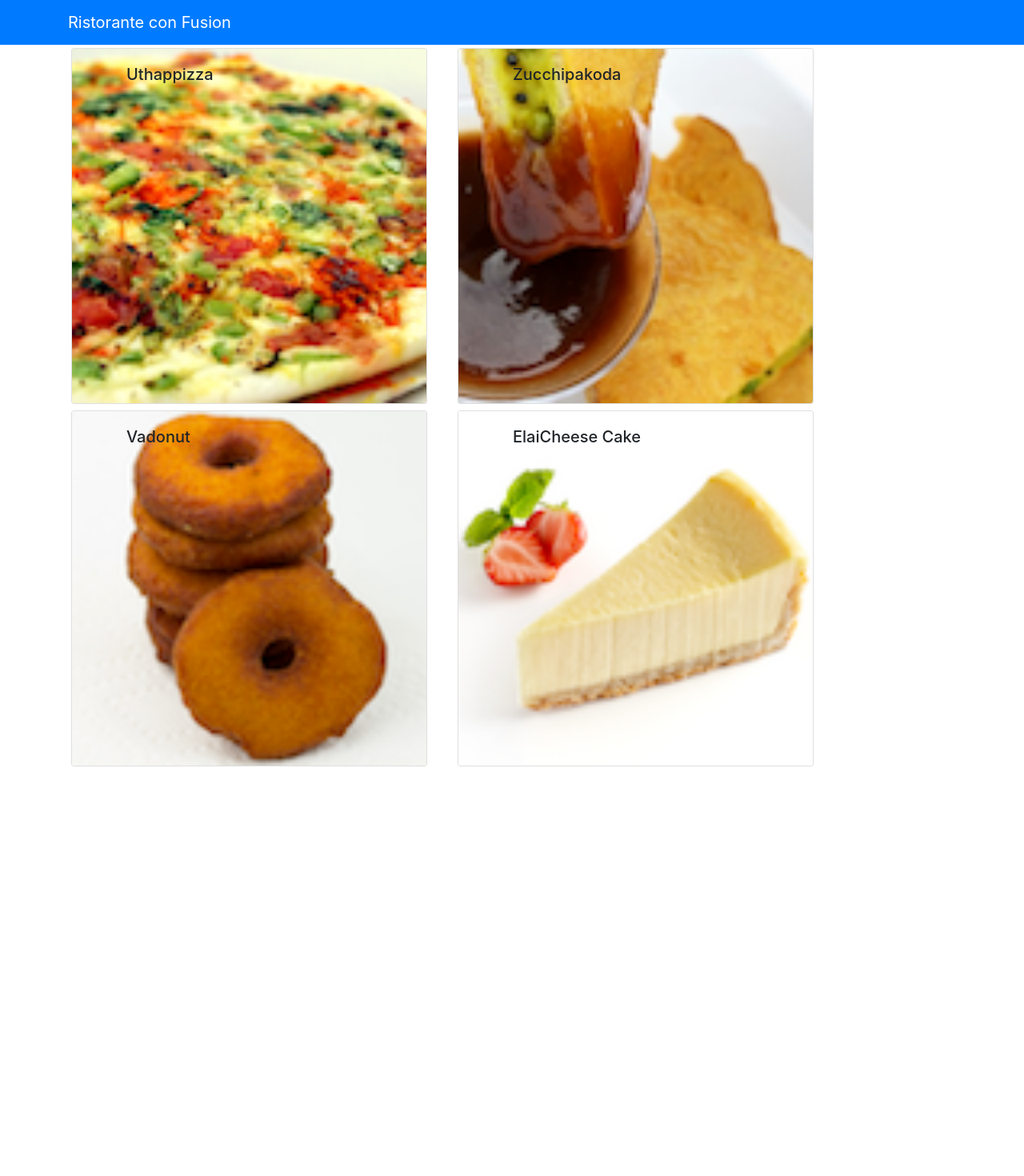
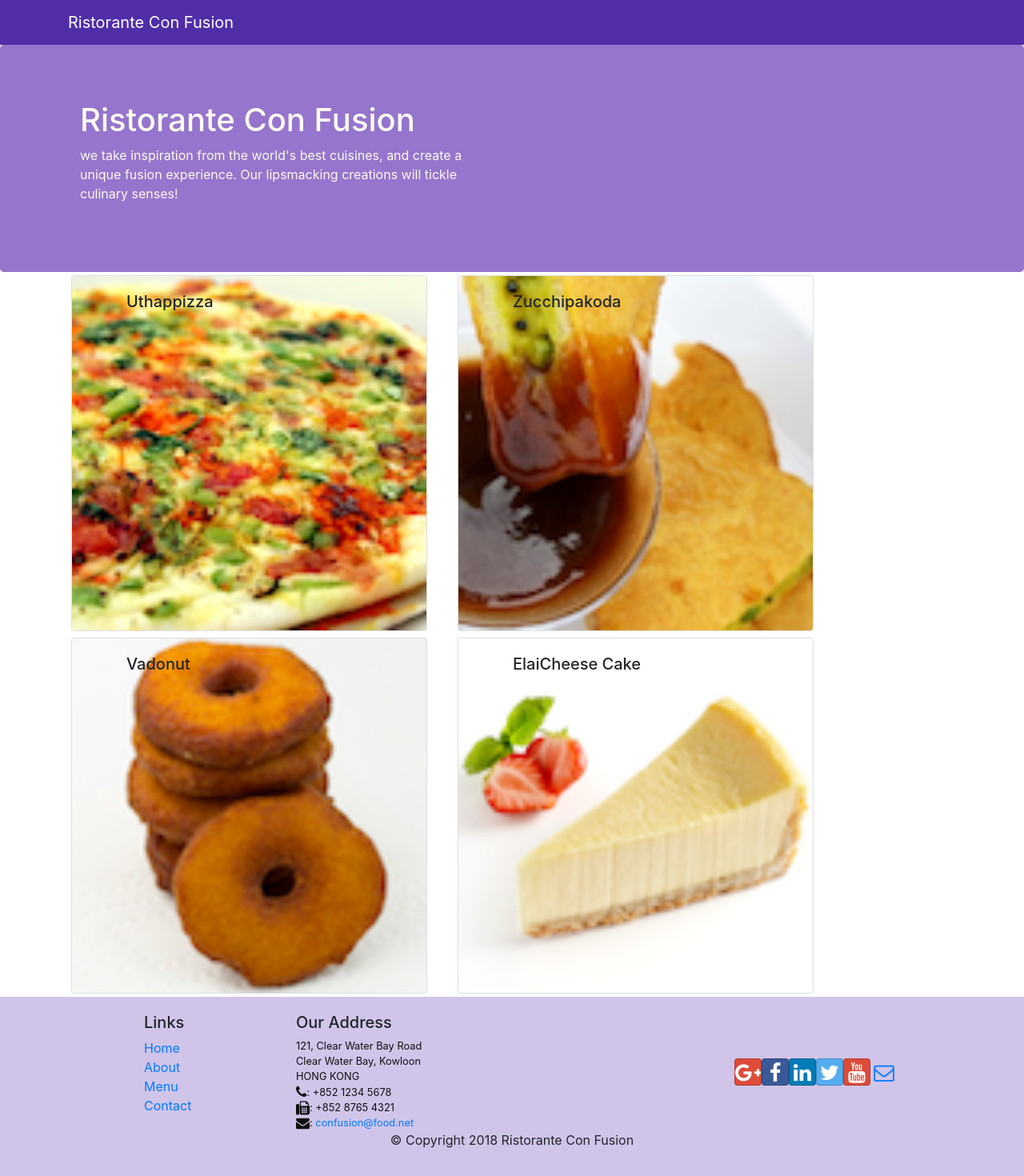
Before and after one commit to Lakhdher/confusion, a React (Create React App) app: page / in a window 1280 px wide. Shown: the top 1470 px of the page at 80% size. Before the commit the page ends 962 px from the top, so only its background shows below. Built offline with nearby package versions, Linux system fonts and the light colour scheme.

Commit message:
header and footer

```diff
--- a/package.json
+++ b/package.json
@@ -7,6 +7,8 @@
     "@testing-library/react": "^13.3.0",
     "@testing-library/user-event": "^13.5.0",
     "bootstrap": "^4.0.0",
+    "bootstrap-social": "^5.1.1",
+    "font-awesome": "^4.7.0",
     "react": "^18.1.0",
     "react-dom": "^18.1.0",
     "react-popper": "^0.9.2",
--- a/src/App.css
+++ b/src/App.css
@@ -1,38 +1,33 @@
-.App {
-  text-align: center;
+.row-header{
+  margin:0px auto;
+  padding:0px auto;
 }
 
-.App-logo {
-  height: 40vmin;
-  pointer-events: none;
+.row-content {
+  margin:0px auto;
+  padding: 50px 0px 50px 0px;
+  border-bottom: 1px ridge;
+  min-height:400px;
 }
 
-@media (prefers-reduced-motion: no-preference) {
-  .App-logo {
-    animation: App-logo-spin infinite 20s linear;
-  }
+.footer{
+  background-color: #D1C4E9;
+  margin:0px auto;
+  padding: 20px 0px 20px 0px;
+}
+.jumbotron {
+  padding:70px 30px 70px 30px;
+  margin:0px auto;
+  background: #9575CD ;
+  color:floralwhite;
 }
 
-.App-header {
-  background-color: #282c34;
-  min-height: 100vh;
-  display: flex;
-  flex-direction: column;
-  align-items: center;
-  justify-content: center;
-  font-size: calc(10px + 2vmin);
-  color: white;
+address{
+  font-size:80%;
+  margin:0px;
+  color:#0f0f0f;
 }
 
-.App-link {
-  color: #61dafb;
+.navbar-dark {
+  background-color: #512DA8;
 }
-
-@keyframes App-logo-spin {
-  from {
-    transform: rotate(0deg);
-  }
-  to {
-    transform: rotate(360deg);
-  }
-}
--- a/src/components/DishDetailComponent.js
+++ b/src/components/DishDetailComponent.js
@@ -1,5 +1,5 @@
 /* eslint-disable no-useless-constructor */
-import React, { Component } from "react";
+import React from "react";
 import {
   Card,
   CardBody,
@@ -8,9 +8,8 @@ import {
   CardImg,
   Media,
 } from "reactstrap";
-class DishDetail extends Component {
 
-  renderDish(dish) {
+function RenderDish({dish}) {
   if (dish !== null)
     return (
       <Card>
@@ -24,7 +23,7 @@ class DishDetail extends Component {
   else return <div></div>;
 }
 
-  renderComments(comments) {
+function RenderComments({comments}) {
   if (comments !== null)
     return (
       <div className="container ml-0">
@@ -65,18 +64,20 @@ class DishDetail extends Component {
     );
   else return <div></div>;
 }
-  render() {
+
+function DishDetail(props) {
   return (
     <div className="container">
       <div className="row">
-          <div className="col-12 col-md-5 m-1">{this.renderDish(this.props.dish)}</div>
         <div className="col-12 col-md-5 m-1">
-            {this.renderComments(this.props.dish.comments)}
+          <RenderDish dish={props.dish} />
+        </div>
+        <div className="col-12 col-md-5 m-1">
+          <RenderComments comments={props.dish.comments} />{" "}
         </div>
       </div>
     </div>
   );
 }
-}
 
 export default DishDetail;
--- /dev/null
+++ b/src/components/Footer.js
@@ -0,0 +1,51 @@
+/* eslint-disable jsx-a11y/anchor-is-valid */
+import React from 'react';
+
+function Footer(props) {
+    return(
+    <div className="footer" >
+        <div className="container mb-1">
+            <div className="row justify-content-center">
+                <div className="col-12 offset-1 col-sm-2">
+                    <h5>Links</h5>
+                    <ul className="list-unstyled">
+                        <li><a href="#">Home</a></li>
+                        <li><a href="#">About</a></li>
+                        <li><a href="#">Menu</a></li>
+                        <li><a href="contactus.html">Contact</a></li>
+                    </ul>
+                </div>
+                <div className="col-12 col-sm-5">
+                    <h5>Our Address</h5>
+                    <address>
+		              121, Clear Water Bay Road<br />
+		              Clear Water Bay, Kowloon<br />
+		              HONG KONG<br />
+		              <i className="fa fa-phone fa-lg"></i>: +852 1234 5678<br />
+		              <i className="fa fa-fax fa-lg"></i>: +852 8765 4321<br />
+		              <i className="fa fa-envelope fa-lg"></i>: <a href="mailto:confusion@food.net">
+                         confusion@food.net</a>
+                    </address>
+                </div>
+                <div className="col-12 col-sm-4 align-self-center">
+                    <div className="text-center">
+                        <a className="btn btn-social-icon btn-google" href="http://google.com/+"><i className="fa fa-google-plus"></i></a>
+                        <a className="btn btn-social-icon btn-facebook" href="http://www.facebook.com/profile.php?id="><i className="fa fa-facebook"></i></a>
+                        <a className="btn btn-social-icon btn-linkedin" href="http://www.linkedin.com/in/"><i className="fa fa-linkedin"></i></a>
+                        <a className="btn btn-social-icon btn-twitter" href="http://twitter.com/"><i className="fa fa-twitter"></i></a>
+                        <a className="btn btn-social-icon btn-google" href="http://youtube.com/"><i className="fa fa-youtube"></i></a>
+                        <a className="btn btn-social-icon" href="mailto:"><i className="fa fa-envelope-o"></i></a>
+                    </div>
+                </div>
+            </div>
+            <div className="row justify-content-center">
+                <div className="col-auto">
+                    <p>© Copyright 2018 Ristorante Con Fusion</p>
+                </div>
+            </div>
+        </div>
+    </div>
+    )
+}
+
+export default Footer;
--- /dev/null
+++ b/src/components/Header.js
@@ -0,0 +1,29 @@
+import React, { Component } from 'react';
+import { Navbar, NavbarBrand , Jumbotron } from "reactstrap";
+
+class Header extends Component {
+    render() {
+        return (
+            <>
+            <Navbar dark>
+          <div className="container">
+            <NavbarBrand href="/">Ristorante Con Fusion</NavbarBrand>
+          </div>
+        </Navbar>
+        <Jumbotron>
+            <div className="container">
+                <div className="row row-header">
+                    <div className="col-12 col-sm-6">
+                        <h1>Ristorante Con Fusion</h1>
+                        <p>we take inspiration from the world's best cuisines, and create a unique fusion experience. Our lipsmacking creations will tickle culinary senses!</p>
+                    </div>
+
+                </div>
+            </div>
+        </Jumbotron>
+            </>
+        );
+    }
+}
+
+export default Header;
--- a/src/components/MainComponent.js
+++ b/src/components/MainComponent.js
@@ -1,10 +1,11 @@
 /* eslint-disable no-lone-blocks */
 /* eslint-disable no-unused-vars */
 import { Component } from "react";
-import { Navbar, NavbarBrand } from "reactstrap";
 import Menu from "./MenuComponent";
 import DishDetail from "./DishDetailComponent";
 import { DISHES } from "../shared/dishes";
+import Header from "./Header";
+import Footer from "./Footer";
 
 class Main extends Component {
   constructor(props) {
@@ -19,12 +20,10 @@ class Main extends Component {
   renderDish() {
     if (this.state.SelectedDishId === null) {
       {
-        console.log("feragh");
         return <div></div>;
       }
     } else {
       {
-        console.log("meebi");
       return (
       <DishDetail
         dish={
@@ -39,16 +38,13 @@ class Main extends Component {
   render() {
     return (
       <div>
-        <Navbar dark color="primary">
-          <div className="container">
-            <NavbarBrand href="/">Ristorante con Fusion</NavbarBrand>
-          </div>
-        </Navbar>
+        <Header />
         <Menu
           dishes={this.state.dishes}
           test={(dishId) => this.setSelectedDish(dishId)}
         />
         {this.renderDish()}
+        <Footer />
       </div>
     );
   }
--- a/src/components/MenuComponent.js
+++ b/src/components/MenuComponent.js
@@ -1,25 +1,23 @@
 /* eslint-disable no-useless-constructor */
 /* eslint-disable no-unused-vars */
-import React, { Component } from "react";
+import React from "react";
 import { Card, CardImg, CardImgOverlay, CardTitle } from "reactstrap";
 
-class Menu extends Component {
-  constructor(props) {
-    super(props);
-  }
-
-
-
-  render() {
-    const menu = this.props.dishes.map((dish) => {
-      return (
-        <div key={dish.id} className="col-12 col-md-5 m-1" >
-          <Card onClick={() => {this.props.test(dish.id)}}>
+function MenuItem({dish , test})
+  {
+    return(<Card onClick={() => {test(dish.id)}}>
             <CardImg width="100%" src={dish.image} alt={dish.name} />
             <CardImgOverlay body className="ml-5">
               <CardTitle heading>{dish.name}</CardTitle>
             </CardImgOverlay>
-          </Card>
+          </Card>)
+  }
+
+function Menu(props) {
+    const menu = props.dishes.map((dish) => {
+      return (
+        <div key={dish.id} className="col-12 col-md-5 m-1" >
+          <MenuItem dish={dish} test={props.test} />
         </div>
       );
     });
@@ -28,7 +26,7 @@ class Menu extends Component {
         <div className="row">{menu}</div>
       </div>
     );
-  }
+
 }
 
 export default Menu;
--- a/src/index.css
+++ b/src/index.css
@@ -1,13 +1,33 @@
-body {
-  margin: 0;
-  font-family: -apple-system, BlinkMacSystemFont, 'Segoe UI', 'Roboto', 'Oxygen',
-    'Ubuntu', 'Cantarell', 'Fira Sans', 'Droid Sans', 'Helvetica Neue',
-    sans-serif;
-  -webkit-font-smoothing: antialiased;
-  -moz-osx-font-smoothing: grayscale;
+.row-header{
+  margin:0px auto;
+  padding:0px auto;
 }
 
-code {
-  font-family: source-code-pro, Menlo, Monaco, Consolas, 'Courier New',
-    monospace;
+.row-content {
+  margin:0px auto;
+  padding: 50px 0px 50px 0px;
+  border-bottom: 1px ridge;
+  min-height:400px;
 }
+
+.footer{
+  background-color: #D1C4E9;
+  margin:0px auto;
+  padding: 20px 0px 20px 0px;
+}
+.jumbotron {
+  padding:70px 30px 70px 30px;
+  margin:0px auto;
+  background: #9575CD ;
+  color:floralwhite;
+}
+
+address{
+  font-size:80%;
+  margin:0px;
+  color:#0f0f0f;
+}
+
+.navbar-dark {
+  background-color: #512DA8;
+}
--- a/src/index.js
+++ b/src/index.js
@@ -1,6 +1,8 @@
 import React from 'react';
 import ReactDOM from 'react-dom/client';
 import 'bootstrap/dist/css/bootstrap.min.css';
+import 'font-awesome/css/font-awesome.min.css';
+import 'bootstrap-social/bootstrap-social.css'
 import './index.css';
 import App from './App';
 import reportWebVitals from './reportWebVitals';
```
Also changed, not shown: 1 other file (tests, documents, lock files or other folders). Lines whose indentation alone changed are shown as unchanged.
